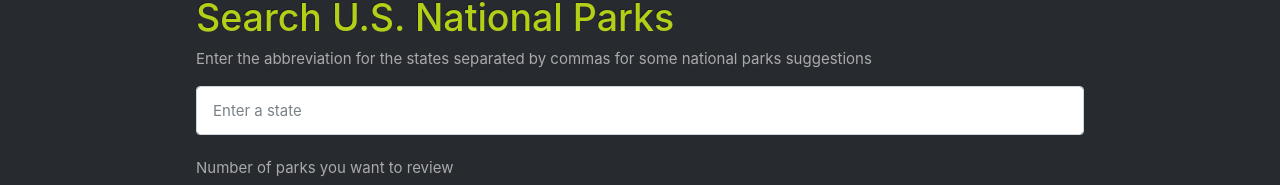
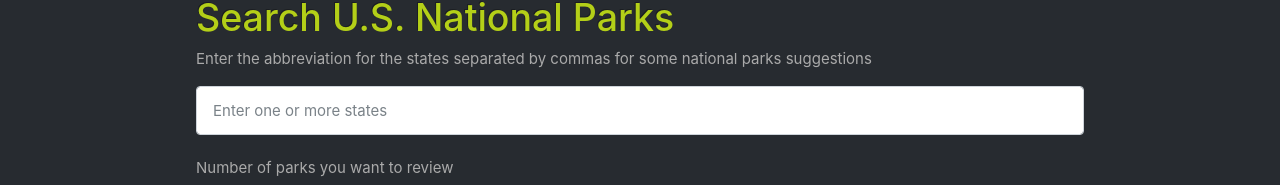
Before and after one commit to jyip01/NationalParkAPI.github.io, a plain HTML site: page index.html in a window 1280 px wide. Shown: the part 226-411 px from the top of the page. Drawn offline with nearby package versions, Linux system fonts and the light colour scheme.

Commit message:
Update index.html

```diff
--- a/index.html
+++ b/index.html
@@ -26,7 +26,7 @@
             type="text"
             id="state-name-input"
             class="form-control"
-            placeholder="Enter a state"
+            placeholder="Enter one or more states"
           />
           <br>
           <p>
```
